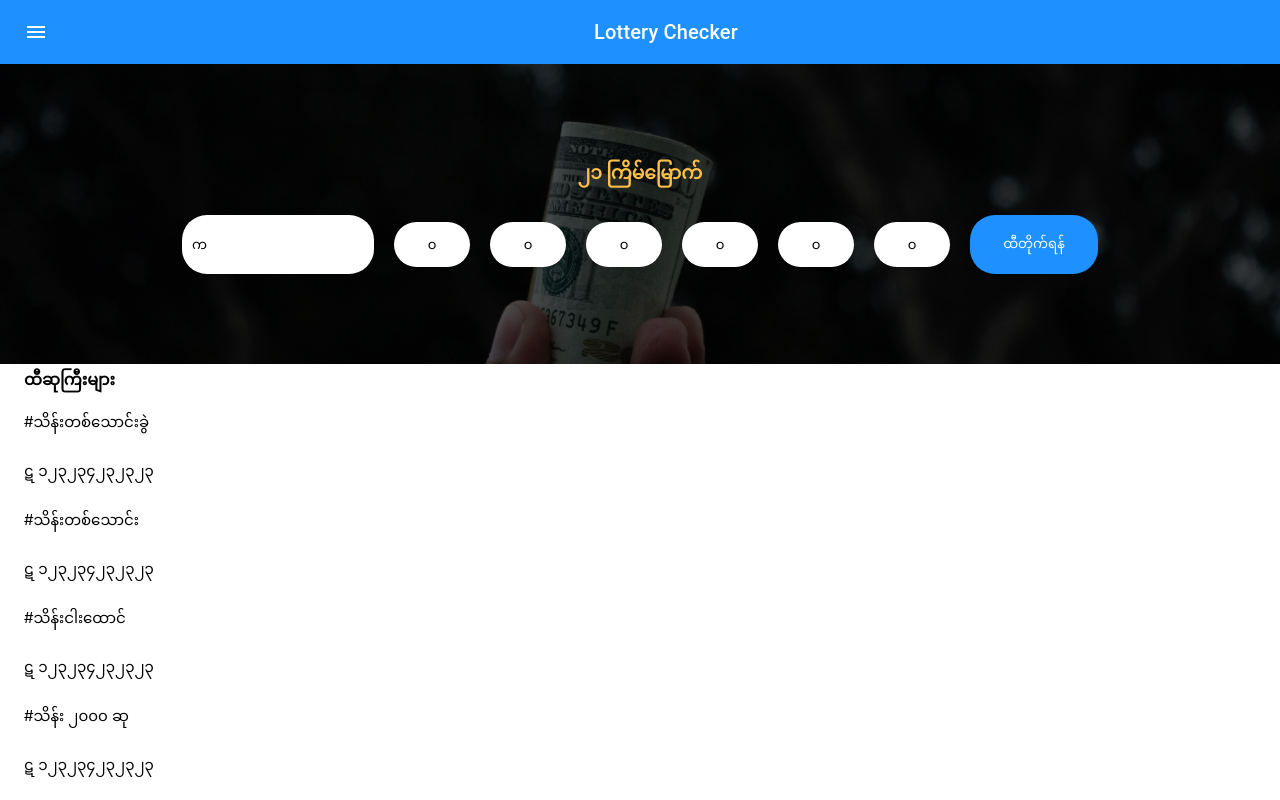
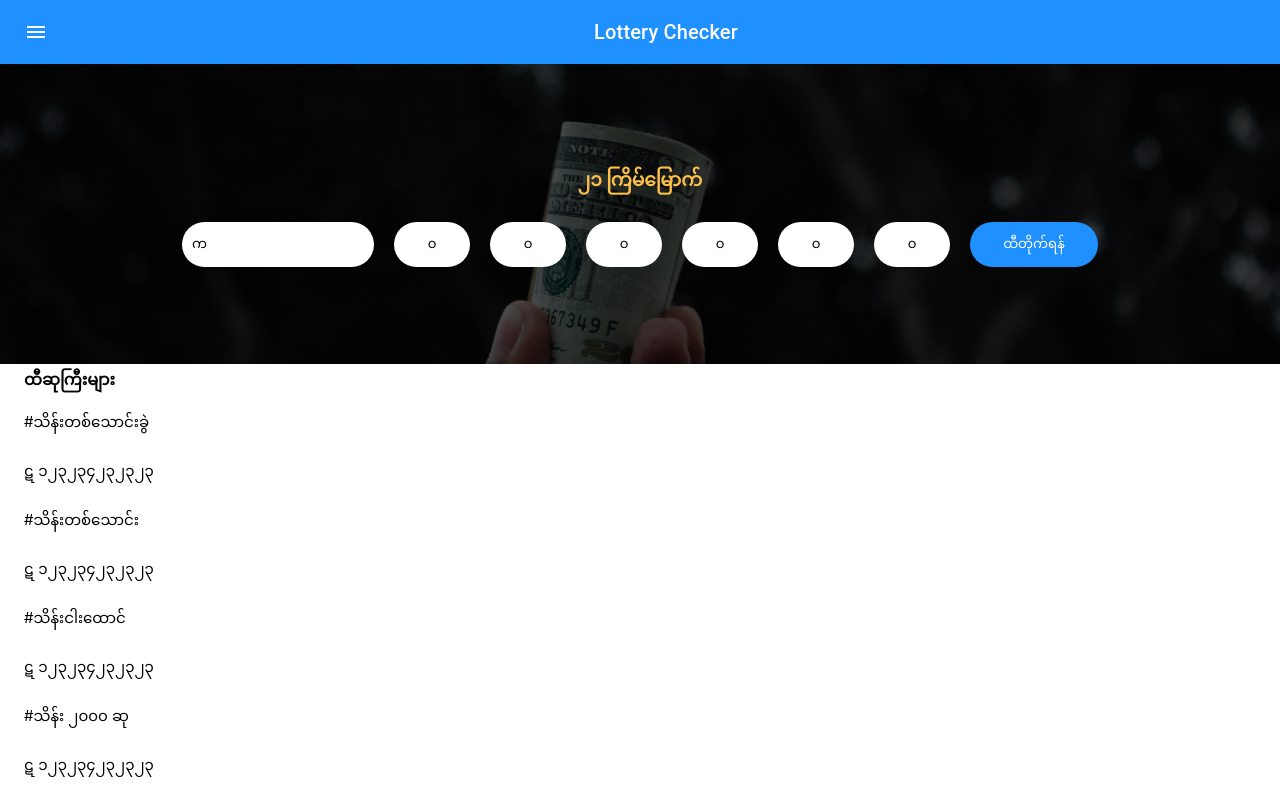
Before and after one commit to lottery-checker/lottery-checker.github.io, a React (Create React App) app: page / in a window 1280 px wide. Shown: the top 800 px of the page. Built offline with nearby package versions, Linux system fonts and the light colour scheme.

Commit message:
modified: add line height of select box in checkers

```diff
--- a/src/components/Banner/Checker/Checker.css
+++ b/src/components/Banner/Checker/Checker.css
@@ -10,19 +10,19 @@
 .checker__for__alphabets{
   display: flex;
   width: 15%;
-  background-color: #ffffff;
   margin-right: 20px;
-  border-radius: 25px;
 }
 .checker__for__alphabets > select{
-  padding: 15px 10px;
   outline-width: 0;
   border: none;
   -webkit-appearance: none;
   -moz-appearance: none;
   appearance: none;
   width: 100%;
-  background-color: transparent;
+  line-height: 2;
+  padding: 8px 10px;
+  border-radius: 25px;
+  background-color: #ffffff;
 }
 .checker__fields{
   display: flex;
@@ -33,13 +33,15 @@
 }
 .checker__fields select{
   width: 16.66%;
+  height: 100%;
+  line-height: 2;
   margin-right: 20px;
   border-radius: 25px;
   background-color: #ffffff;
   -webkit-appearance: none;
   -moz-appearance: none;
   appearance: none;
-  padding: 15px 5px;
+  padding: 8px 5px;
   outline-width: 0;
   border: none;
   text-align: center;
@@ -63,7 +65,7 @@
   width: 95%;
   border: none;
   outline-width: 0;
-  padding: 15px 10px;
+  padding: 8px 10px;
 }
 
 @media only screen and (max-width: 600px){
```
